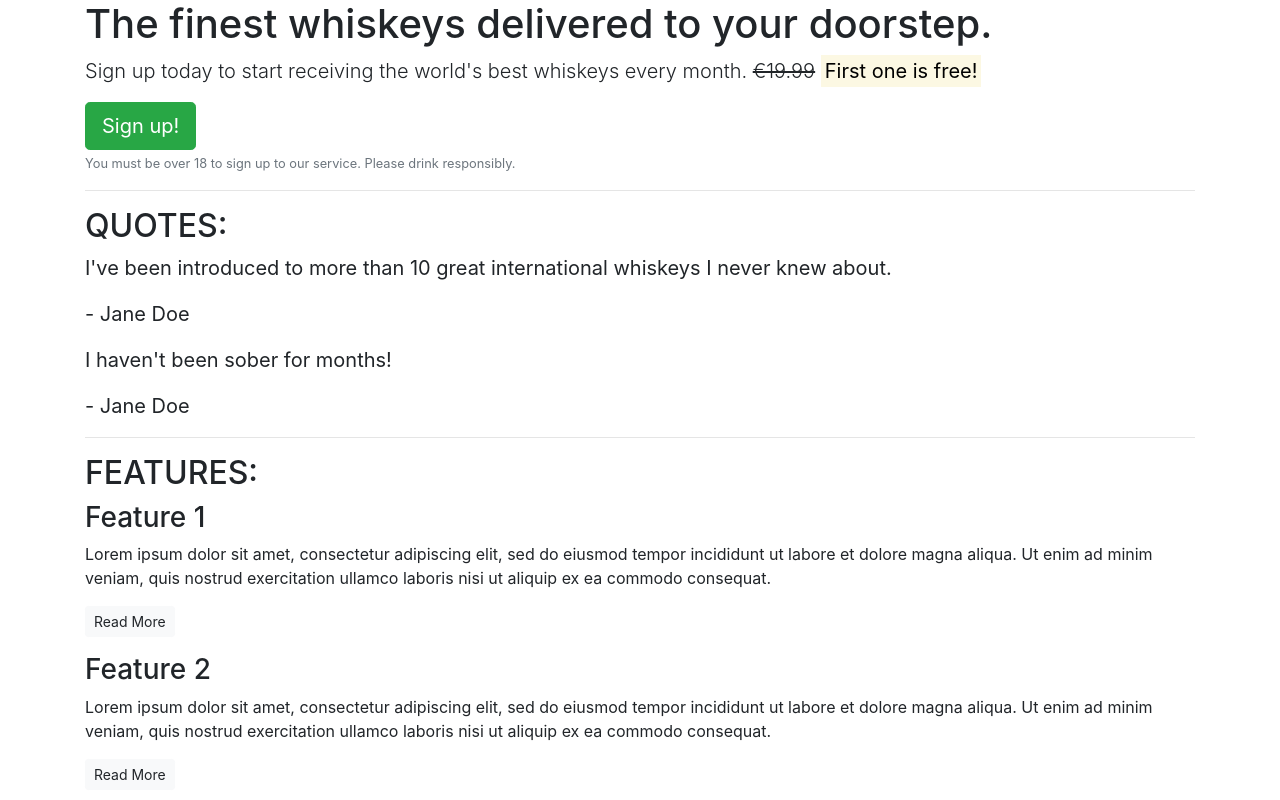
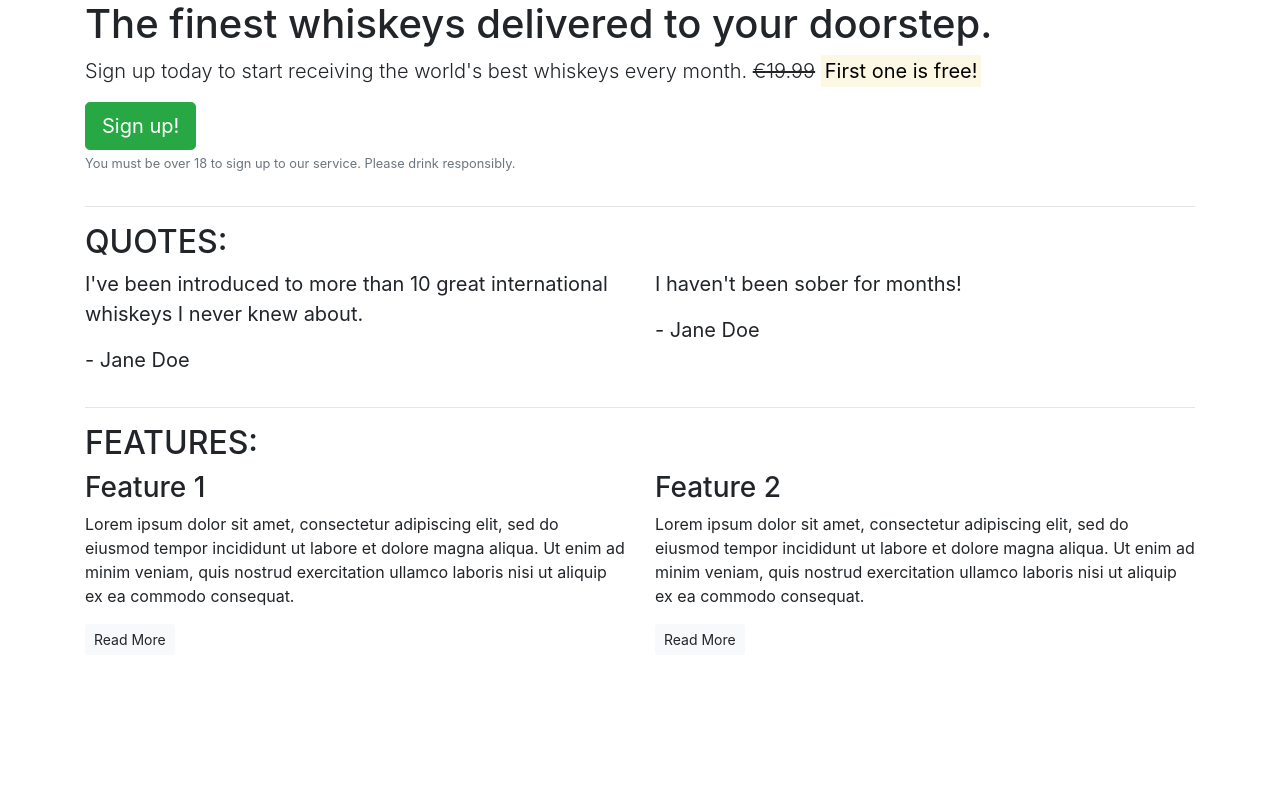
Before and after one commit to Malinchristina/first-bootstrap, a plain HTML site: page index.html in a window 1280 px wide. Shown: the top 800 px of the page. Drawn offline with nearby package versions, Linux system fonts and the light colour scheme.

Commit message:
Add columns in all sections

```diff
--- a/index.html
+++ b/index.html
@@ -11,6 +11,8 @@
 <body>
     <article class="container">
         <!-- Callout -->
+        <div class="row">
+            <div class="col-12">
                 <section class="callout">
                     <h1>The finest whiskeys delivered to your doorstep.</h1>
                     <p class="lead">Sign up today to start receiving the world's best whiskeys every month.
@@ -18,41 +20,65 @@
                     <button class="btn btn-success btn-lg">Sign up!</button>
                     <p class="text-muted"><small>You must be over 18 to sign up to our service. Please drink responsibly.</small></p>
                 </section>
+            </div>
+        </div>
         <!-- /.callout -->
         <hr>
 
         <!-- Quotes -->
         <section class="quotes">
+            <div class="row">
+                <div class="col-12">
                     <h2 class="text-uppercase">Quotes:</h2>
+                </div>
+            </div>
+            <div class="row">
+                <div class="col-12 col-md-6">
                     <blockquote class="blockquote">
                         <p>I've been introduced to more than 10 great international whiskeys I never knew about.</p>
                         <p>- Jane Doe</p>
                     </blockquote>
+                </div>
+                <div class="col-12 col-md-6">
                     <blockquote class="blockquote">
                         <p>I haven't been sober for months!</p>
                         <p>- Jane Doe</p>
                     </blockquote>
+                </div>
+            </div>
         </section>
         <!-- /.quotes -->
         <hr>
 
         <!-- Features -->
         <section class="features">
+            <div class="row">
+                <div class="col-12">
                     <h2 class="text-uppercase">Features:</h2>
+                </div>
+            </div>
+            <div class="row">
+                <div class="col-12 col-md-6">
                     <div class="feature">
                         <h3>Feature 1</h3>
                         <p>Lorem ipsum dolor sit amet, consectetur adipiscing elit, sed do eiusmod tempor incididunt ut labore et dolore magna aliqua. Ut enim ad minim veniam, quis nostrud exercitation ullamco laboris nisi ut aliquip ex ea commodo consequat.</p>
                         <p><a class="btn btn-sm btn-light" href="">Read More</a></p>
                     </div>
+                </div>
+                <div class="col-12 col-md-6">
                     <div class="feature">
                         <h3>Feature 2</h3>
                         <p>Lorem ipsum dolor sit amet, consectetur adipiscing elit, sed do eiusmod tempor incididunt ut labore et dolore magna aliqua. Ut enim ad minim veniam, quis nostrud exercitation ullamco laboris nisi ut aliquip ex ea commodo consequat.</p>
                         <p><a class="btn btn-sm btn-light" href="">Read More</a></p>
                     </div>
+                </div>
+                <div class="col-12 d-md-none">
                     <div class="feature">
                         <h3>Feature 3</h3>
                         <p>Lorem ipsum dolor sit amet, consectetur adipiscing elit, sed do eiusmod tempor incididunt ut labore et dolore magna aliqua. Ut enim ad minim veniam, quis nostrud exercitation ullamco laboris nisi ut aliquip ex ea commodo consequat.</p>
                         <p><a class="btn btn-sm btn-light" href="">Read More</a></p>
+                    </div>
+                </div>
             </div>
         </section>
         <!-- /.features -->
```
Lines whose indentation alone changed are shown as unchanged.
